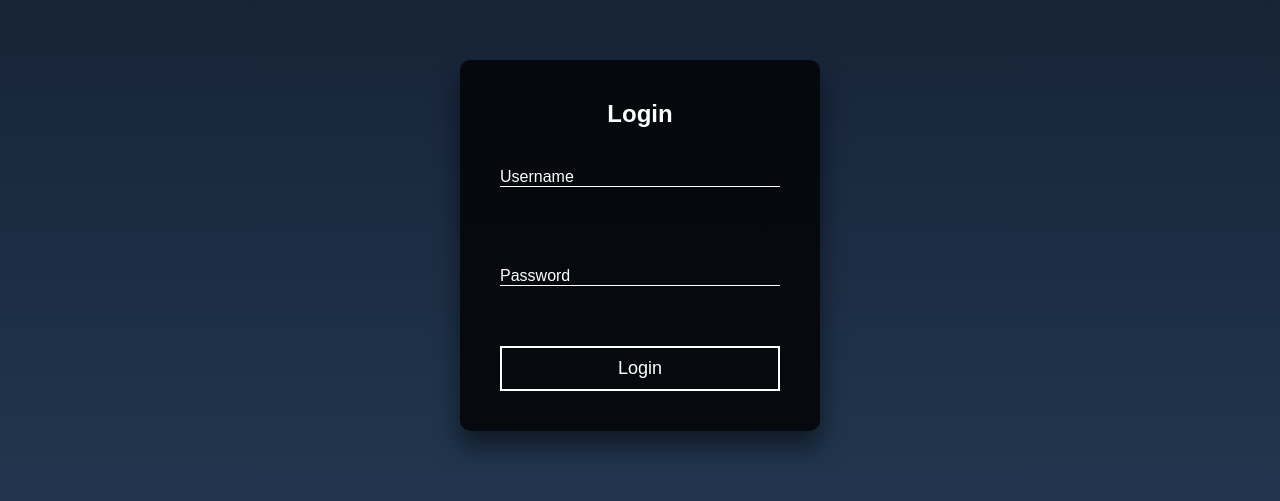
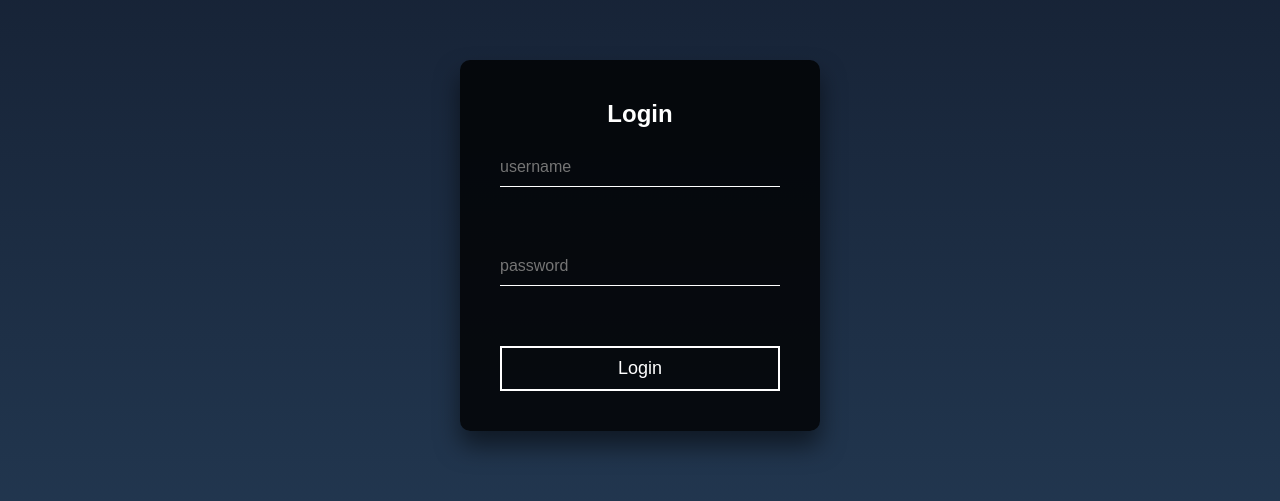
Before and after one commit to mohankumar-mg/Shopping_Mall_Project, a plain HTML site: page index.html in a window 1280 px wide. Shown: the part 155-656 px from the top of the page. Drawn offline with Linux system fonts and the light colour scheme.

Commit message:
index.html named

```diff
--- a/login.html
+++ b/index.html
@@ -9,12 +9,22 @@
       <h2>Login</h2>
       <form>
         <div class="user-box">
-          <label for="username">Username</label>
-          <input type="text" id="username" name="username" autocomplete="username" required />
+          <input
+            type="text"
+            id="username"
+            name="username"
+            placeholder="username"
+            required
+          />
         </div>
         <div class="user-box">
-          <label for="password">Password</label>
-          <input type="password" id="password" name="password" autocomplete="current-password" required />
+          <input
+            type="password"
+            id="password"
+            name="password"
+            placeholder="password"
+            required
+          />
         </div>
         <button type="button" onclick="location.href='shoppingmain.html'">
           Login
```
